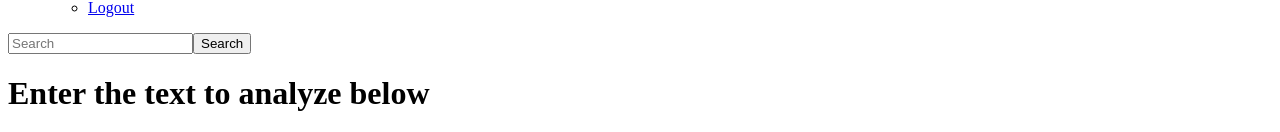
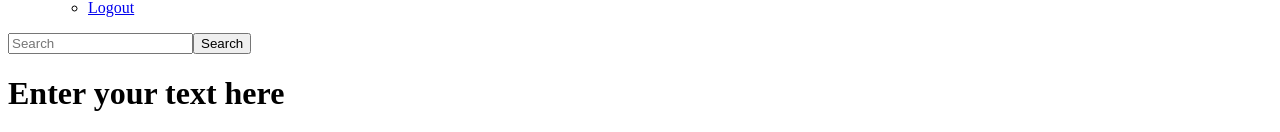
Before and after one commit to Dev-Satyajit/textutils, a React (Create React App) app: page / in a window 1280 px wide. Shown: the part 167-299 px from the top of the page. Built offline with nearby package versions, Linux system fonts and the light colour scheme; the HTML template or start-up script is replaced by a standard one.

Commit message:
Update App.js

```diff
--- a/src/App.js
+++ b/src/App.js
@@ -6,11 +6,11 @@ import TextForm from "./components/TextForm";
 function App() {
   return (
     <>
-      <Navbar title="TextUtils"/>
+      <Navbar title="TextUtils" />
       <div className="container my-3">
-      <TextForm heading="Enter the text to analyze below"/>
+        <TextForm heading="Enter your text here" />
       </div>
-      <Footer/>
+      <Footer />
     </>
   );
 }
```
